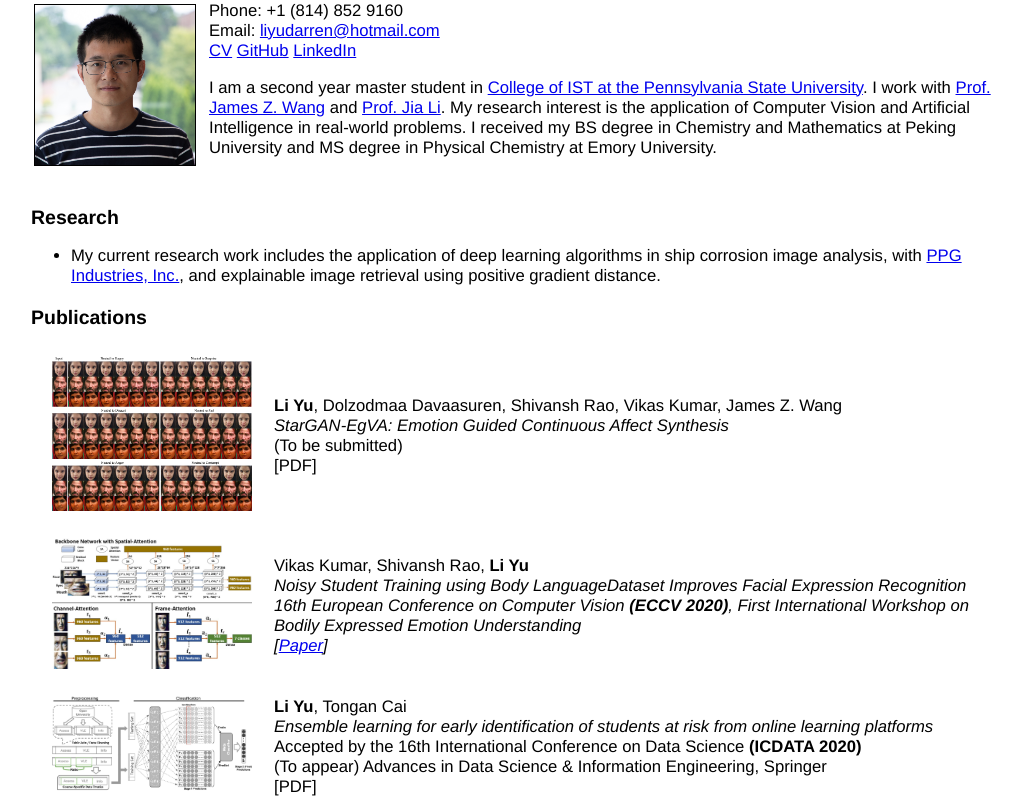
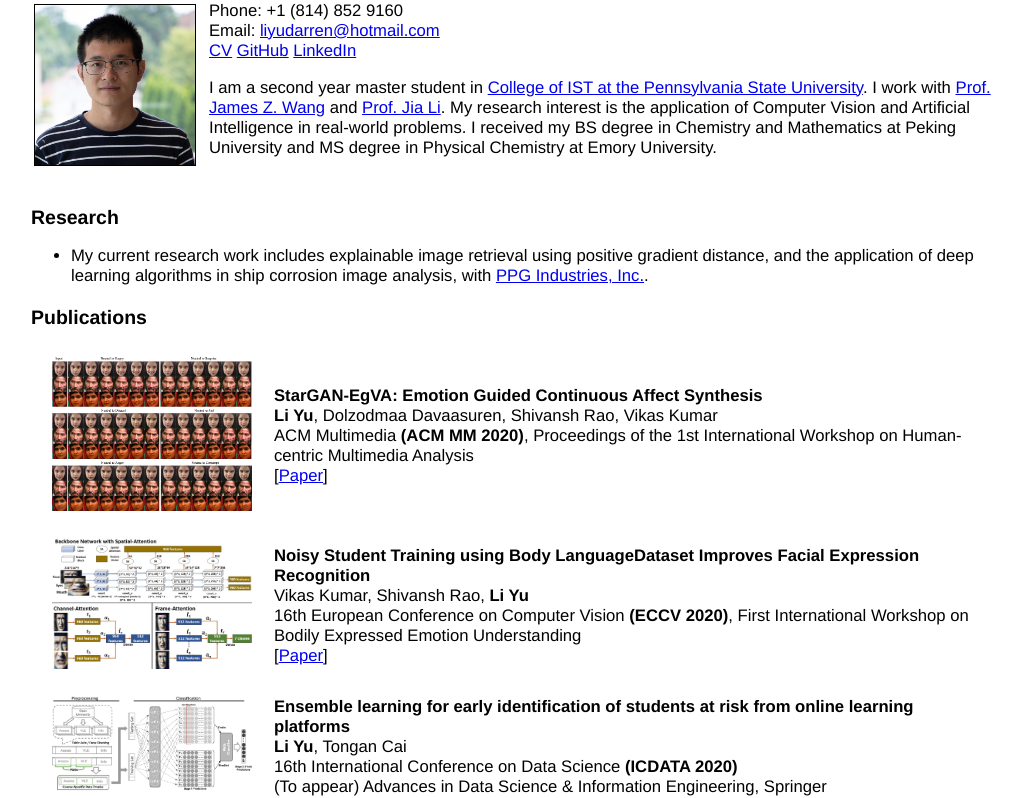
Before and after one commit to liyu10000/liyu10000.github.io, a plain HTML site: page index.html in a window 1280 px wide. Shown: the part 175-973 px from the top of the page, without its empty margins (119-1140 px from the left). Drawn offline with Linux system fonts and the light colour scheme.

Commit message:
update acm paper

```diff
--- a/index.html
+++ b/index.html
@@ -35,7 +35,7 @@
     <div class='mainbox contentbox'>
       <h3>Research</h3>
       <ul>
-        <li>My current research work includes the application of deep learning algorithms in ship corrosion image analysis, with <a href="https://www.ppg.com/">PPG Industries, Inc.</a>, and explainable image retrieval using positive gradient distance.</li>
+        <li>My current research work includes explainable image retrieval using positive gradient distance, and the application of deep learning algorithms in ship corrosion image analysis, with <a href="https://www.ppg.com/">PPG Industries, Inc.</a>.</li>
       </ul>
     </div>
 
@@ -45,26 +45,30 @@
       <table cellspacing="20">
         <tr> <!-- ACM MM 2020 HuMA -->
           <td><img src='files/stargan-egva.png' width="200"></td>
-          <td><b>Li Yu</b>, Dolzodmaa Davaasuren, Shivansh Rao, Vikas Kumar, James Z. Wang<br>
-          <i>StarGAN-EgVA: Emotion Guided Continuous Affect Synthesis</i><br>
-          (To be submitted) <br>
-          [PDF]</td>
+          <td>
+            <b>StarGAN-EgVA: Emotion Guided Continuous Affect Synthesis</b><br>
+            <b>Li Yu</b>, Dolzodmaa Davaasuren, Shivansh Rao, Vikas Kumar<br>
+            ACM Multimedia <b>(ACM MM 2020)</b>, Proceedings of the 1st International Workshop on Human-centric Multimedia Analysis<br>
+            [<a href="https://dl.acm.org/doi/pdf/10.1145/3422852.3423483">Paper</a>]
+          </td>
         </tr>
         <tr><!-- ECCV 2020 BEEU-->
           <td><img src='files/eccv2020.jpg' width="200"></td>
-          <td>Vikas Kumar, Shivansh Rao, <b>Li Yu</b><br>
-          <i>Noisy Student Training using Body LanguageDataset Improves Facial Expression Recognition</b><br>
-          16th European Conference on Computer Vision <b>(ECCV 2020)</b>, First International Workshop on Bodily Expressed Emotion Understanding<br>
-          [<a href="https://arxiv.org/abs/2008.02655">Paper</a>]
+          <td>
+            <b>Noisy Student Training using Body LanguageDataset Improves Facial Expression Recognition</b><br>
+            Vikas Kumar, Shivansh Rao, <b>Li Yu</b><br>
+            16th European Conference on Computer Vision <b>(ECCV 2020)</b>, First International Workshop on Bodily Expressed Emotion Understanding<br>
+            [<a href="https://arxiv.org/abs/2008.02655">Paper</a>]
           </td>
         </tr>
         <tr><!-- ICDATA 2020 -->
           <td><img src='files/icdata2020.jpg' width="200"></td>
-          <td><b>Li Yu</b>, Tongan Cai<br>
-          <i>Ensemble learning for early identification of students at risk from online learning platforms</i><br>
-          Accepted by the 16th International Conference on Data Science <b>(ICDATA 2020)</b><br>
-          (To appear) Advances in Data Science & Information Engineering, Springer<br>
-          [PDF]</td>
+          <td>
+            <b>Ensemble learning for early identification of students at risk from online learning platforms</b><br>
+            <b>Li Yu</b>, Tongan Cai<br>
+            16th International Conference on Data Science <b>(ICDATA 2020)</b><br>
+            (To appear) Advances in Data Science & Information Engineering, Springer<br>
+          </td>
         </tr>
       </table>
     </div>
```
